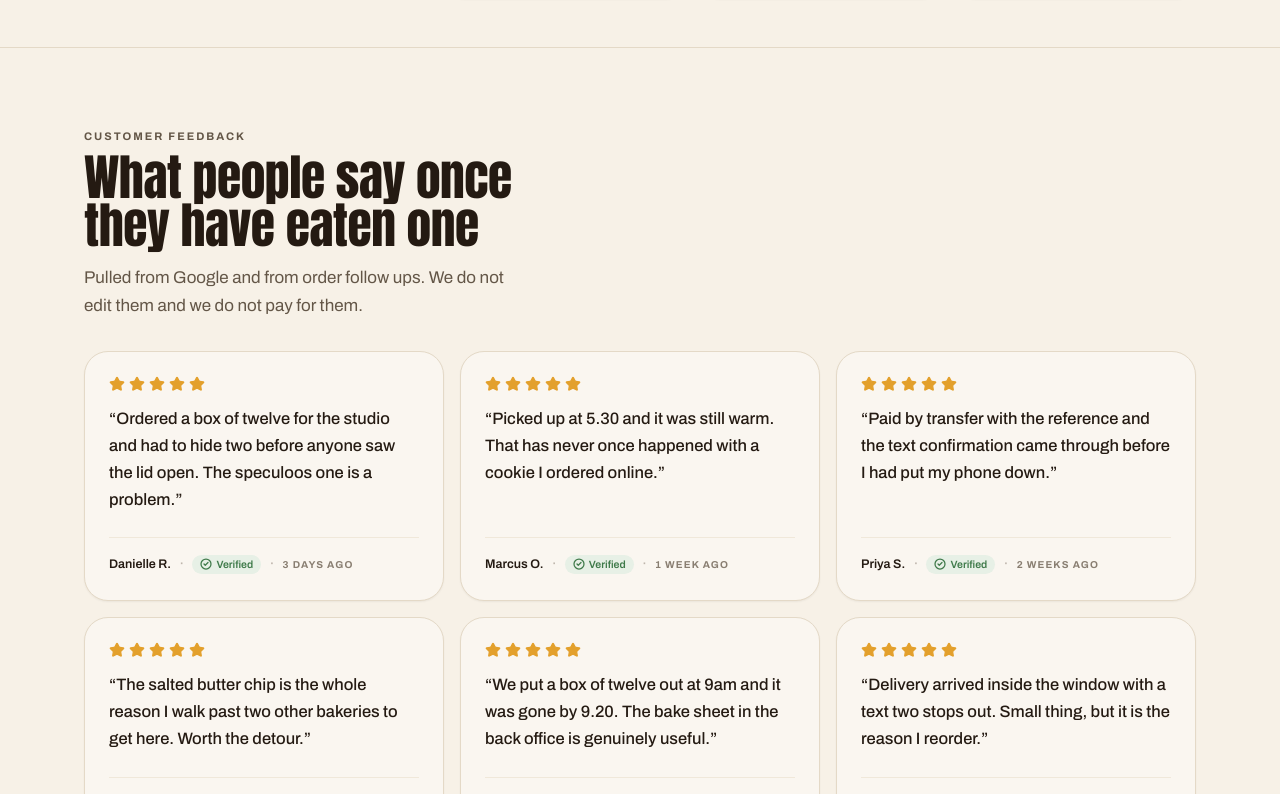
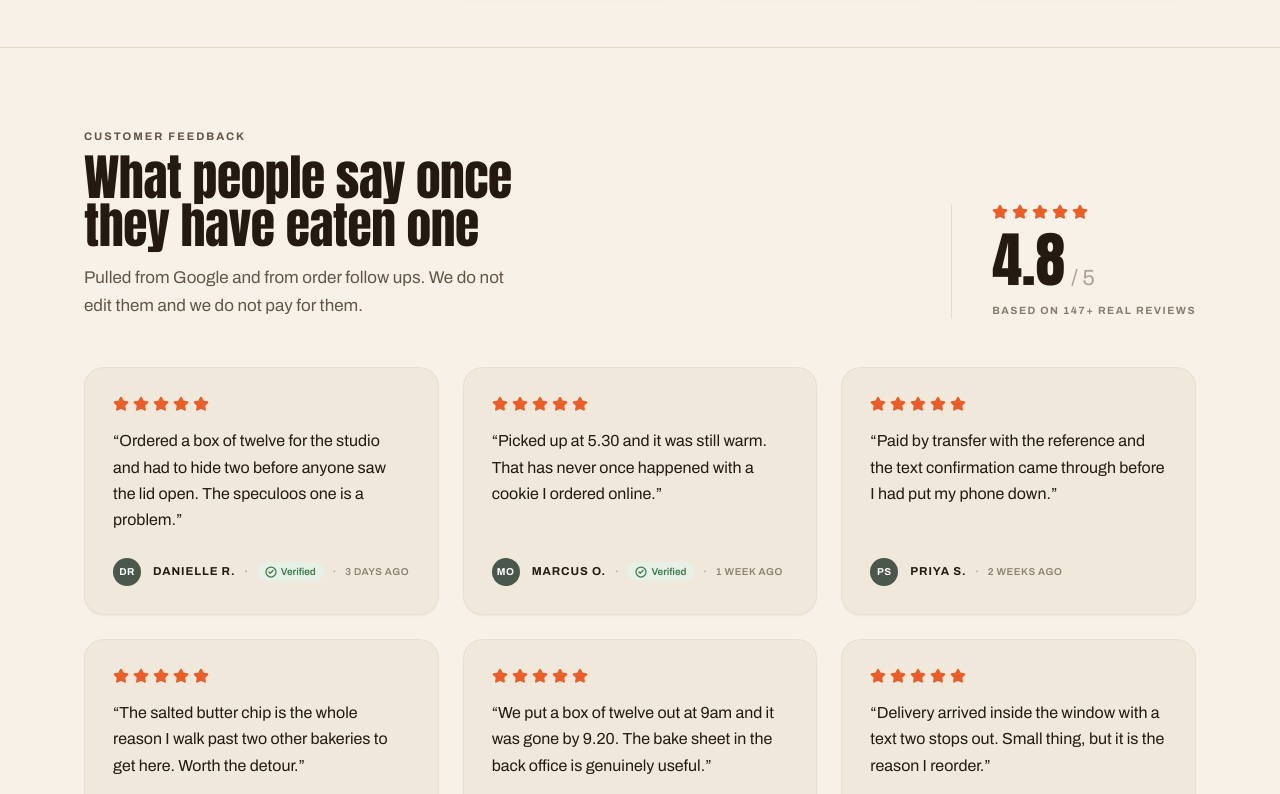
Before and after one commit to munna-68/bake-house, a React (Vite) app: page / in a window 1280 px wide. Shown: the part 2546-3340 px from the top of the page. Built offline with nearby package versions, Linux system fonts and the light colour scheme.

Commit message:
feat: add verified status to reviews for enhanced credibility

```diff
--- a/src/components/Sections.tsx
+++ b/src/components/Sections.tsx
@@ -16,11 +16,22 @@ import {
   Wallet,
 } from 'lucide-react'
 
+function getInitials(name: string): string {
+  return name
+    .split(' ')
+    .filter(Boolean)
+    .map((w) => w[0])
+    .join('')
+    .toUpperCase()
+}
+
 export function Reviews() {
   return (
     <section id="reviews" className="scroll-mt-24 border-t border-line bg-cream py-14 sm:py-20">
       <div className="container-page">
-        <header className="max-w-[48ch]">
+        {/* Header with two columns on md+ screens */}
+        <header className="flex flex-col gap-8 md:flex-row md:items-end md:justify-between">
+          <div className="max-w-[48ch]">
             <p className="label-caps text-[11px] tracking-[0.18em] text-ink-soft">Customer feedback</p>
             <h2 className="heading-lg mt-2 text-ink">
               What people say once
@@ -30,33 +41,68 @@ export function Reviews() {
             <p className="mt-3.5 text-[15.5px] leading-relaxed text-ink-soft sm:text-[17px]">
               Pulled from Google and from order follow ups. We do not edit them and we do not pay for them.
             </p>
+          </div>
+
+          {/* Rating scorecard with vertical divider */}
+          <div className="flex flex-col justify-center border-l border-line/90 pl-6 sm:pl-8 lg:pl-10 shrink-0">
+            <div className="flex items-center gap-1 text-[#eb5e28]" aria-label="5 out of 5 stars">
+              {Array.from({ length: 5 }).map((_, i) => (
+                <Star key={i} className="h-4 w-4 fill-[#eb5e28] text-[#eb5e28]" />
+              ))}
+            </div>
+            <div className="mt-2.5 flex items-baseline gap-1.5">
+              <span className="font-display text-[52px] leading-none text-ink sm:text-[60px]">4.8</span>
+              <span className="text-[22px] font-normal text-ink-soft/50">/ 5</span>
+            </div>
+            <p className="mt-2 text-[10.5px] font-bold tracking-[0.14em] text-ink-soft/75 uppercase">
+              Based on 147+ real reviews
+            </p>
+          </div>
         </header>
 
-        <ul className="no-scrollbar mt-8 flex snap-x snap-mandatory gap-4 overflow-x-auto pb-2 lg:grid lg:grid-cols-3 lg:overflow-visible">
+        {/* 3-column review card grid */}
+        <ul className="mt-10 sm:mt-12 grid grid-cols-1 md:grid-cols-2 lg:grid-cols-3 gap-4 sm:gap-5 lg:gap-6">
           {REVIEWS.map((r) => (
             <li
               key={r.id}
-              className="group flex flex-col justify-between w-[85vw] shrink-0 snap-start rounded-[24px] border border-line bg-[#faf6f0] p-6 shadow-xs transition-all duration-300 hover:-translate-y-1 hover:border-ink/25 hover:shadow-sm sm:w-[62vw] lg:w-auto"
+              className="flex flex-col justify-between rounded-[20px] bg-[#efe8db] p-6 sm:p-7 border border-[#e4dcce]/60 shadow-xs transition-all duration-300 hover:-translate-y-1 hover:shadow-sm"
             >
               <div>
-                <div className="flex items-center gap-1 text-gold mb-3.5" aria-label="5 stars">
+                <div className="flex items-center gap-1 text-[#eb5e28]" aria-label="5 stars">
                   {Array.from({ length: 5 }).map((_, i) => (
-                    <Star key={i} className="h-4 w-4 fill-gold text-gold" />
+                    <Star key={i} className="h-4 w-4 fill-[#eb5e28] text-[#eb5e28]" />
                   ))}
                 </div>
-                <blockquote className="text-[15.5px] sm:text-[16.5px] leading-relaxed text-ink font-medium">
+                <blockquote className="mt-4 text-[15px] sm:text-[16px] leading-[1.65] text-ink font-normal">
                   &ldquo;{r.quote}&rdquo;
                 </blockquote>
               </div>
-              <div className="mt-6 flex flex-wrap items-center gap-x-2 gap-y-1 border-t border-line-soft pt-3.5">
-                <span className="text-[12.5px] font-semibold text-ink">{r.name}</span>
+
+              <div className="mt-6 flex items-center gap-3">
+                <span
+                  className="flex h-7 w-7 shrink-0 items-center justify-center rounded-full bg-[#4a574d] text-[10px] font-bold tracking-wider text-white select-none"
+                  aria-hidden="true"
+                >
+                  {getInitials(r.name)}
+                </span>
+                <div className="flex flex-wrap items-center gap-x-2 gap-y-1">
+                  <span className="text-[11.5px] font-bold tracking-[0.08em] uppercase text-ink">
+                    {r.name}
+                  </span>
+                  {r.verified && (
+                    <>
                       <span className="text-ink-soft/40" aria-hidden="true">·</span>
-                <span className="inline-flex items-center gap-1 rounded-full bg-leaf-soft px-2 py-0.5 text-[10.5px] font-semibold text-leaf">
+                      <span className="inline-flex items-center gap-1 rounded-full bg-leaf-soft px-2 py-0.5 text-[10px] font-semibold text-leaf">
                         <CheckCircle2 className="h-3 w-3" strokeWidth={2.5} aria-hidden="true" />
                         Verified
                       </span>
+                    </>
+                  )}
                   <span className="text-ink-soft/40" aria-hidden="true">·</span>
-                <span className="label-caps text-[10px] text-ink-soft/75">{r.ago}</span>
+                  <span className="text-[10px] font-semibold tracking-wider uppercase text-ink-soft/70">
+                    {r.ago}
+                  </span>
+                </div>
               </div>
             </li>
           ))}
--- a/src/lib/data.ts
+++ b/src/lib/data.ts
@@ -171,6 +171,7 @@ export interface Review {
   quote: string
   name: string
   ago: string
+  verified?: boolean
 }
 
 export const REVIEWS: Review[] = [
@@ -180,6 +181,7 @@ export const REVIEWS: Review[] = [
       'Ordered a box of twelve for the studio and had to hide two before anyone saw the lid open. The speculoos one is a problem.',
     name: 'Danielle R.',
     ago: '3 days ago',
+    verified: true,
   },
   {
     id: 'r2',
@@ -187,6 +189,7 @@ export const REVIEWS: Review[] = [
       'Picked up at 5.30 and it was still warm. That has never once happened with a cookie I ordered online.',
     name: 'Marcus O.',
     ago: '1 week ago',
+    verified: true,
   },
   {
     id: 'r3',
@@ -194,6 +197,7 @@ export const REVIEWS: Review[] = [
       'Paid by transfer with the reference and the text confirmation came through before I had put my phone down.',
     name: 'Priya S.',
     ago: '2 weeks ago',
+    verified: false,
   },
   {
     id: 'r4',
@@ -201,6 +205,7 @@ export const REVIEWS: Review[] = [
       'The salted butter chip is the whole reason I walk past two other bakeries to get here. Worth the detour.',
     name: 'Tom W.',
     ago: '3 weeks ago',
+    verified: false,
   },
   {
     id: 'r5',
@@ -208,6 +213,7 @@ export const REVIEWS: Review[] = [
       'We put a box of twelve out at 9am and it was gone by 9.20. The bake sheet in the back office is genuinely useful.',
     name: 'Jessica M.',
     ago: '1 month ago',
+    verified: true,
   },
   {
     id: 'r6',
@@ -215,6 +221,7 @@ export const REVIEWS: Review[] = [
       'Delivery arrived inside the window with a text two stops out. Small thing, but it is the reason I reorder.',
     name: 'Sarah M.',
     ago: '1 month ago',
+    verified: true,
   },
 ]
 
```
Lines whose indentation alone changed are shown as unchanged.
